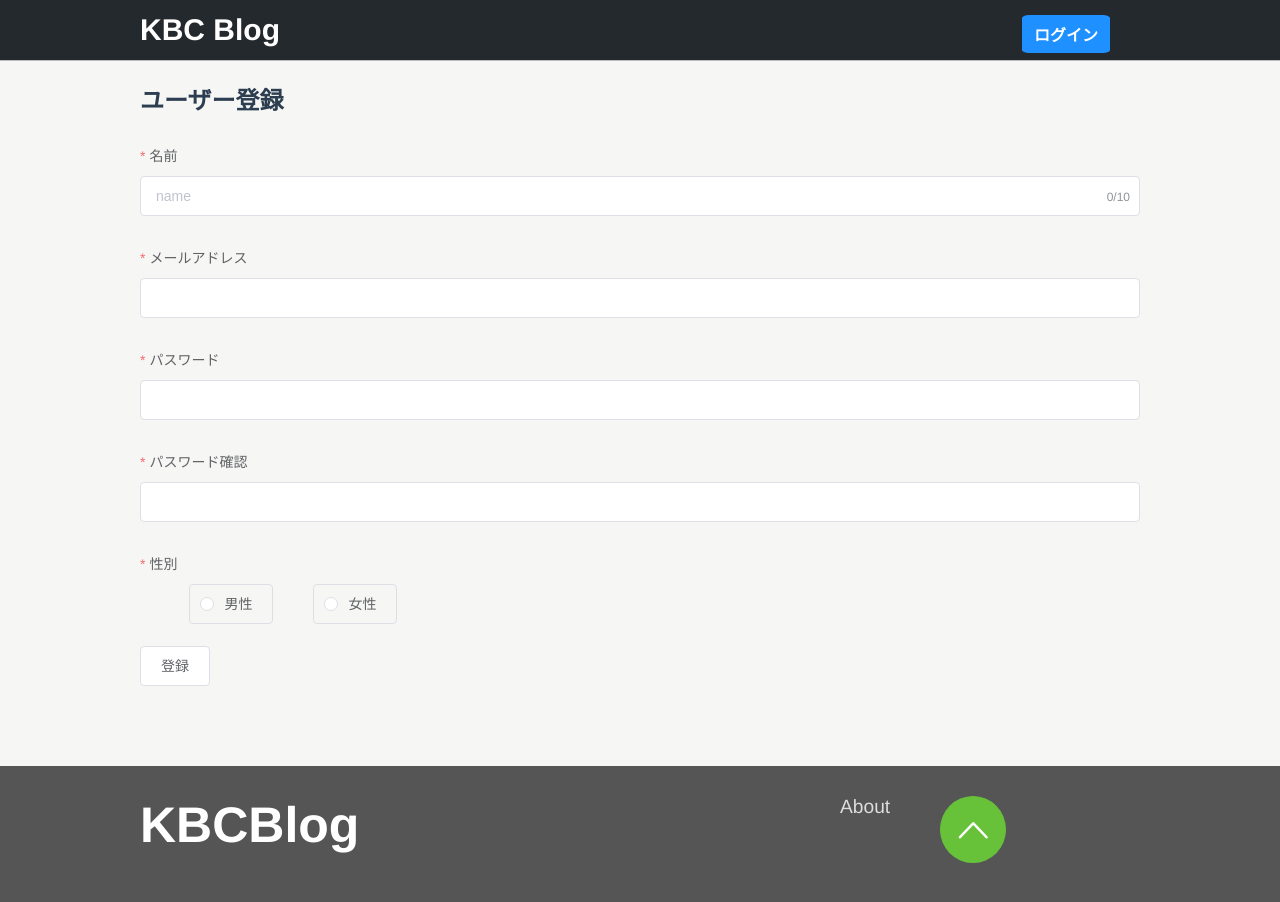
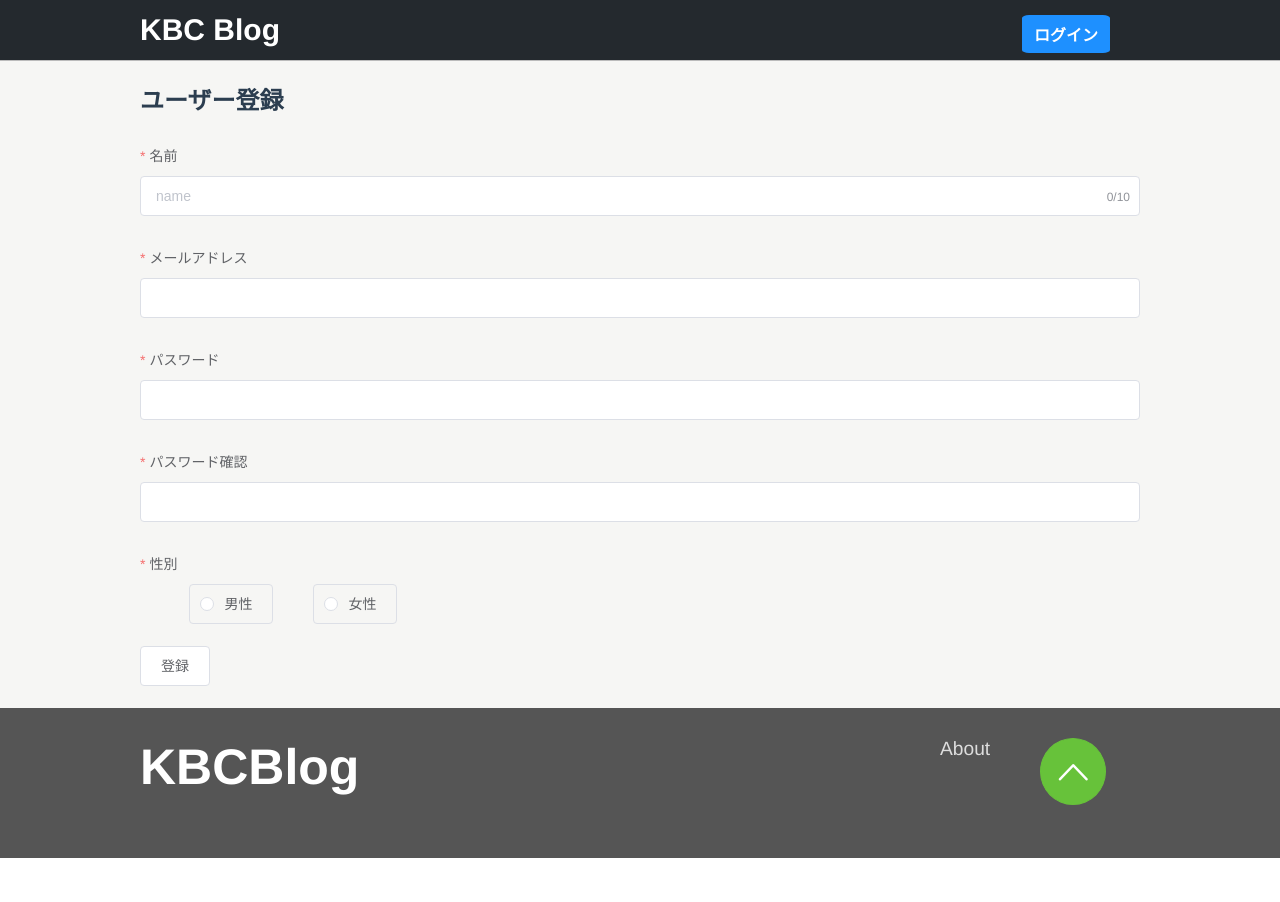
Before and after one commit to DaikiKawaoka/KbcBlog, a Vue app in the folder assets/: page /Users/new in a window 1280 px wide. Shown: the top 902 px of the page. After the commit the page ends 858 px from the top, so only its background shows below. Built offline with nearby package versions, Linux system fonts and the light colour scheme; what vue-cookies would draw is missing.

Commit message:
css変更

```diff
--- a/assets/src/components/Footer.vue
+++ b/assets/src/components/Footer.vue
@@ -1,6 +1,7 @@
 <template>
   <footer id="footer">
     <div class="footer-all">
+      <div class="footer-body">
         <h1 class="footer-title">KBCBlog</h1>
         <div class="footer-right-div">
           <div class="menu">
@@ -10,6 +11,7 @@
           </div>
           <div class="btn">
             <el-button class="scrollbtn" type="success" icon="el-icon-arrow-up" circle @click="scrollTop"></el-button>
+          </div>
         </div>
       </div>
     </div>
@@ -51,12 +53,16 @@ export default {
 <style lang="scss" scoped>
 #footer{
   width: 100%;
-  height: 200px;
+  height: 150px;
   background-color: #555;
   .footer-all{
-  margin: 80px auto 0 auto;
     width: 1000px;
+    height: 150px;
+    background: #555;
+    margin: 0 auto 0 auto;
+    .footer-body{
       display: flex;
+    }
   }
 }
 
@@ -73,7 +79,7 @@ export default {
   width: 50%;
   margin-top: 30px;
   .menu{
-    margin-left: 200px;
+    margin-left: 300px;
     .about-css{
       margin: 0 0 10px 0;
       font-size: 1.2em;
--- a/assets/src/components/Header.vue
+++ b/assets/src/components/Header.vue
@@ -1,9 +1,9 @@
 <template>
   <header id="header">
-
+    <div class="header-all">
       <!-- ログインしていない -->
 
-    <div class="body-main header-body-main-div" v-if="loginpage || user === null">
+      <div class="header-body-main-div" v-if="loginpage || user === null">
         <div class="header-left">
           <router-link to="/login" class="a-tag"><h1 class="title">KBC Blog</h1></router-link>
         </div>
@@ -14,7 +14,7 @@
 
       <!-- ゲストユーザー -->
 
-    <div class="body-main header-body-main-div" v-else-if="user.id === 920437694">
+      <div class="header-body-main-div" v-else-if="user.id === 920437694">
         <div class="header-left">
           <router-link to="/" class="a-tag"><h1 class="title" @click="$emit('reset')">KBC Blog</h1></router-link>
           <router-link to="/" class="a-tag2"><h3 class="header-article" v-bind:class="{ active: isArticle }">記事</h3></router-link>
@@ -30,7 +30,7 @@
 
       <!-- ログイン済み -->
 
-    <div class="body-main header-body-main-div" v-else-if="user.id !== undefined && user.id !== null ">
+      <div class="header-body-main-div" v-else-if="user.id !== undefined && user.id !== null ">
         <div class="header-left">
           <router-link to="/" class="a-tag"><h1 class="title" @click="$emit('reset')">KBC Blog</h1></router-link>
           <router-link to="/" class="a-tag2"><h3 class="header-article" v-bind:class="{ active: isArticle }">記事</h3></router-link>
@@ -162,6 +162,7 @@
             </li>
           </ul>
         </nav>
+      </div>
     </div>
   </header>
 </template>
@@ -325,9 +326,14 @@ export default {
 <style scoped>
 #header{
   height: 60px;
-  /* background: #2ee002; */
   background: #24292e;
   border-bottom: #bbb solid 1px;
+}
+.header-all{
+  width: 1000px;
+  background: #24292e;
+  border-bottom: #bbb solid 1px;
+  margin:0 auto;
 }
 .header-body-main-div{
   display: flex;
```
Lines whose indentation alone changed are shown as unchanged.
